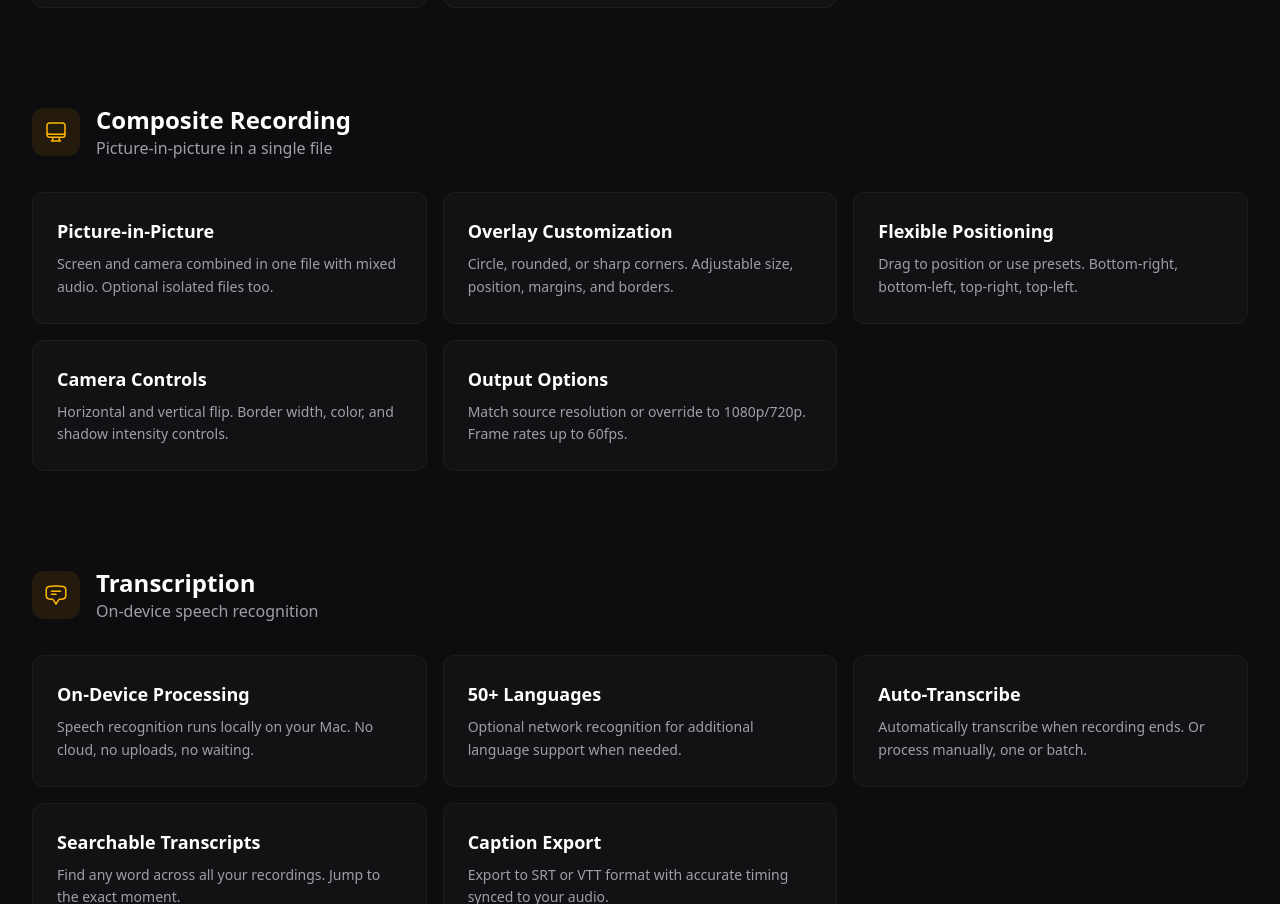
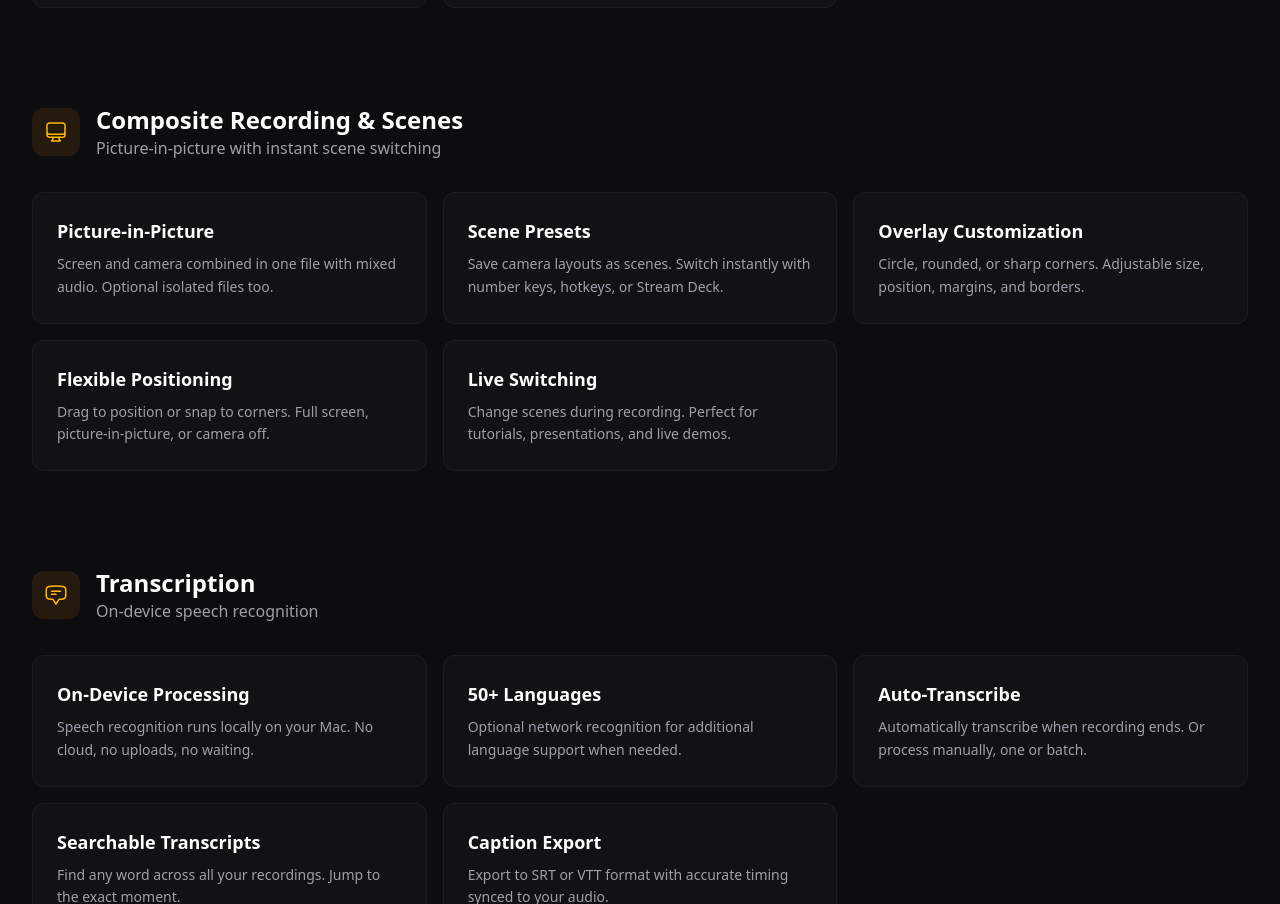
Before and after one commit to LumaryLabsLLC/lumary-website, a Next.js app: page /all-features in a window 1280 px wide. Shown: the part 1789-2693 px from the top of the page. Built offline with nearby package versions, Linux system fonts and the light colour scheme.

Commit message:
add scenes to website

```diff
--- a/src/app/all-features/page.tsx
+++ b/src/app/all-features/page.tsx
@@ -96,8 +96,8 @@ const featureCategories = [
     ]
   },
   {
-    title: "Composite Recording",
-    description: "Picture-in-picture in a single file",
+    title: "Composite Recording & Scenes",
+    description: "Picture-in-picture with instant scene switching",
     icon: (
       <svg className="w-6 h-6" fill="none" viewBox="0 0 24 24" strokeWidth={1.5} stroke="currentColor">
         <path strokeLinecap="round" strokeLinejoin="round" d="M9 17.25v1.007a3 3 0 0 1-.879 2.122L7.5 21h9l-.621-.621A3 3 0 0 1 15 18.257V17.25m6-12V15a2.25 2.25 0 0 1-2.25 2.25H5.25A2.25 2.25 0 0 1 3 15V5.25m18 0A2.25 2.25 0 0 0 18.75 3H5.25A2.25 2.25 0 0 0 3 5.25m18 0V12a2.25 2.25 0 0 1-2.25 2.25H5.25A2.25 2.25 0 0 1 3 12V5.25" />
@@ -109,20 +109,20 @@ const featureCategories = [
         description: "Screen and camera combined in one file with mixed audio. Optional isolated files too."
       },
       {
+        name: "Scene Presets",
+        description: "Save camera layouts as scenes. Switch instantly with number keys, hotkeys, or Stream Deck."
+      },
+      {
         name: "Overlay Customization",
         description: "Circle, rounded, or sharp corners. Adjustable size, position, margins, and borders."
       },
       {
         name: "Flexible Positioning",
-        description: "Drag to position or use presets. Bottom-right, bottom-left, top-right, top-left."
+        description: "Drag to position or snap to corners. Full screen, picture-in-picture, or camera off."
       },
       {
-        name: "Camera Controls",
-        description: "Horizontal and vertical flip. Border width, color, and shadow intensity controls."
-      },
-      {
-        name: "Output Options",
-        description: "Match source resolution or override to 1080p/720p. Frame rates up to 60fps."
+        name: "Live Switching",
+        description: "Change scenes during recording. Perfect for tutorials, presentations, and live demos."
       },
     ]
   },
--- a/src/components/Features.tsx
+++ b/src/components/Features.tsx
@@ -50,9 +50,9 @@ const features = [
     ),
   },
   {
-    name: "Composite Mode",
+    name: "Composite Mode & Scenes",
     description:
-      "Screen + camera in one file with a draggable picture-in-picture overlay. Great for tutorials.",
+      "Screen + camera in one file with draggable PiP. Save layouts as scenes and switch instantly with hotkeys or Stream Deck.",
     icon: (
       <svg className="w-6 h-6" fill="none" viewBox="0 0 24 24" strokeWidth={1.5} stroke="currentColor">
         <path strokeLinecap="round" strokeLinejoin="round" d="M13.5 16.875h3.375m0 0h3.375m-3.375 0V13.5m0 3.375v3.375M6 10.5h2.25a2.25 2.25 0 002.25-2.25V6a2.25 2.25 0 00-2.25-2.25H6A2.25 2.25 0 003.75 6v2.25A2.25 2.25 0 006 10.5zm0 9.75h2.25A2.25 2.25 0 0010.5 18v-2.25a2.25 2.25 0 00-2.25-2.25H6a2.25 2.25 0 00-2.25 2.25V18A2.25 2.25 0 006 20.25zm9.75-9.75H18a2.25 2.25 0 002.25-2.25V6A2.25 2.25 0 0018 3.75h-2.25A2.25 2.25 0 0013.5 6v2.25a2.25 2.25 0 002.25 2.25z" />
@@ -66,8 +66,8 @@ const streamDeckActions = [
   { name: "Pause/Resume", icon: "pause" },
   { name: "Drop Marker", icon: "flag" },
   { name: "Increment Take", icon: "plus" },
+  { name: "Switch Scene", icon: "scenes" },
   { name: "Toggle Sources", icon: "toggle" },
-  { name: "Quick Actions", icon: "bolt" },
 ];
 
 export function Features() {
@@ -144,12 +144,13 @@ export function Features() {
                           <path fillRule="evenodd" d="M10 3a1 1 0 011 1v5h5a1 1 0 110 2h-5v5a1 1 0 11-2 0v-5H4a1 1 0 110-2h5V4a1 1 0 011-1z" clipRule="evenodd" />
                         </svg>
                       )}
-                      {action.icon === "toggle" && (
+                      {action.icon === "scenes" && (
                         <svg className="w-3 h-3" fill="currentColor" viewBox="0 0 20 20">
-                          <path fillRule="evenodd" d="M11.3 1.046A1 1 0 0112 2v5h4a1 1 0 01.82 1.573l-7 10A1 1 0 018 18v-5H4a1 1 0 01-.82-1.573l7-10a1 1 0 011.12-.38z" clipRule="evenodd" />
+                          <path d="M2 4.25A2.25 2.25 0 014.25 2h6.5A2.25 2.25 0 0113 4.25v1.5a.75.75 0 01-1.5 0v-1.5a.75.75 0 00-.75-.75h-6.5a.75.75 0 00-.75.75v6.5c0 .414.336.75.75.75h1.5a.75.75 0 010 1.5h-1.5A2.25 2.25 0 012 10.75v-6.5z" />
+                          <path d="M7 9.25A2.25 2.25 0 019.25 7h6.5A2.25 2.25 0 0118 9.25v6.5A2.25 2.25 0 0115.75 18h-6.5A2.25 2.25 0 017 15.75v-6.5zm2.25-.75a.75.75 0 00-.75.75v6.5c0 .414.336.75.75.75h6.5a.75.75 0 00.75-.75v-6.5a.75.75 0 00-.75-.75h-6.5z" />
                         </svg>
                       )}
-                      {action.icon === "bolt" && (
+                      {action.icon === "toggle" && (
                         <svg className="w-3 h-3" fill="currentColor" viewBox="0 0 20 20">
                           <path fillRule="evenodd" d="M11.3 1.046A1 1 0 0112 2v5h4a1 1 0 01.82 1.573l-7 10A1 1 0 018 18v-5H4a1 1 0 01-.82-1.573l7-10a1 1 0 011.12-.38z" clipRule="evenodd" />
                         </svg>
```
